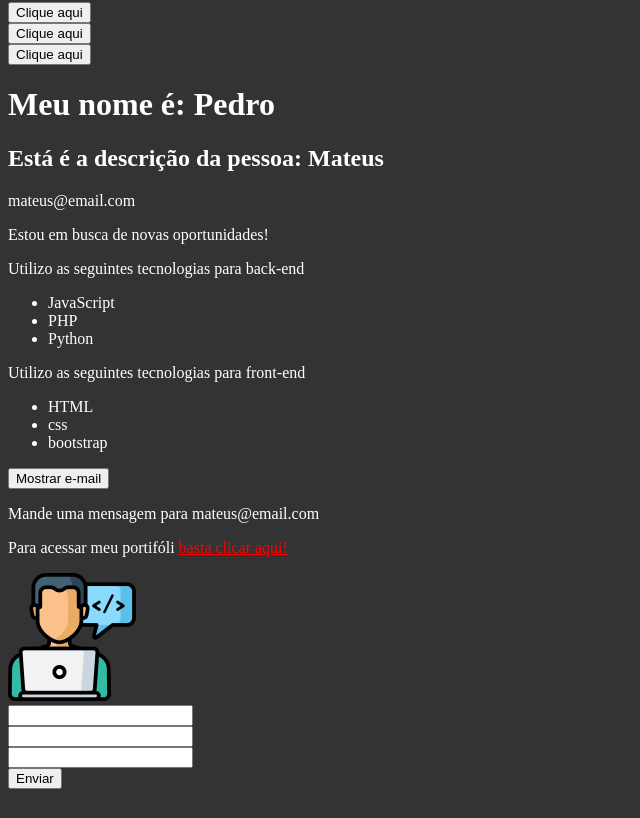
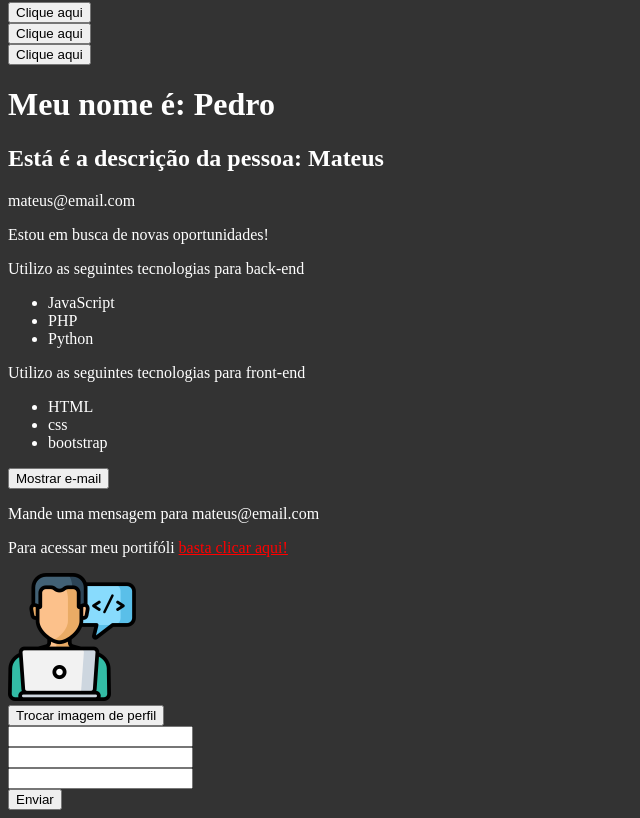
Before and after one commit to MateusMachado038/VueJs-horaDeCodar, a Vue app in the folder 2-vue-cli/: page / in a window 1280 px wide. Shown: the part 351-1169 px from the top of the page, without its empty margins (0-640 px from the left). Before the commit the page ends 1148 px from the top, so only its background shows below. Built offline with nearby package versions, Linux system fonts and the light colour scheme.

Commit message:
Usando Emit

```diff
--- /dev/null
+++ b/2-vue-cli/src/components/MudarImagem.vue
@@ -0,0 +1,12 @@
+<template>
+  <div>
+    <button @click="$emit('mudarImagem')">Trocar imagem de perfil</button>
+  </div>
+</template>
+
+<script>
+export default {
+  name: "MudarImagem",
+  emits: ["mudarImagem"],
+};
+</script>
--- a/2-vue-cli/src/components/Picture.vue
+++ b/2-vue-cli/src/components/Picture.vue
@@ -1,15 +1,26 @@
 <template>
   <img :src="avatar" :alt="descricao" />
+  <MudarImagem @mudar-imagem="mudarImagem" />
 </template>
 
 <script>
+import MudarImagem from "./MudarImagem.vue";
+
 export default {
   name: "Picture_01",
+  components: {
+    MudarImagem,
+  },
   data() {
     return {
       avatar: "/img/avatar.png",
       descricao: "Mateus Alves Machado",
     };
   },
+  methods: {
+    mudarImagem() {
+      this.avatar = "/img/avatar2.png";
+    },
+  },
 };
 </script>
```
Also changed, not shown: 2-vue-cli/public/img/avatar2.png (added).
